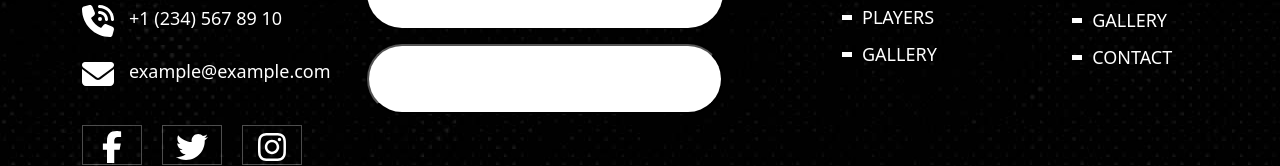
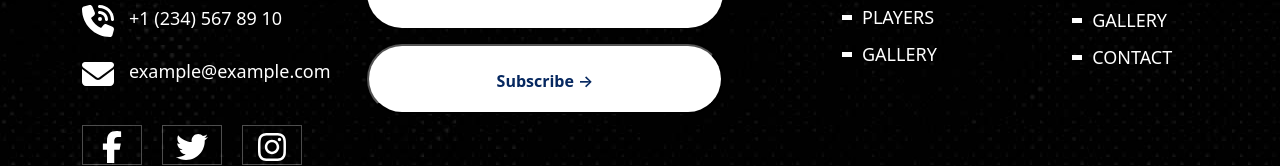
Before and after one commit to FernandoVerderame/proj-html-vuejs, a Vue app: page / in a window 1280 px wide. Shown: the part 5524-5690 px from the top of the page. Built offline with nearby package versions, Linux system fonts and the light colour scheme.

Commit message:
added class white

```diff
--- a/src/components/generics/GenericButton.vue
+++ b/src/components/generics/GenericButton.vue
@@ -35,6 +35,15 @@ button.transparent {
     border: 1px solid white;
 }
 
+button.white {
+    background-color: #fff;
+
+    a {
+        color: #062860;
+    }
+
+}
+
 a {
     text-decoration: none;
     color: white;
```
